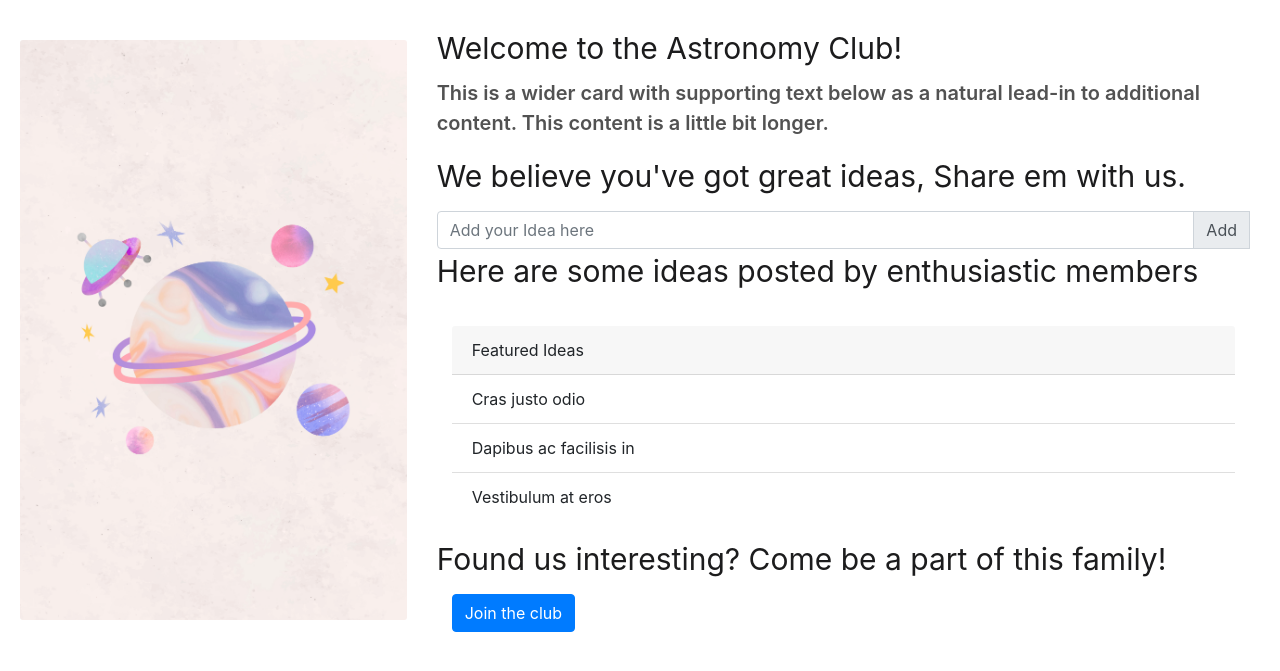
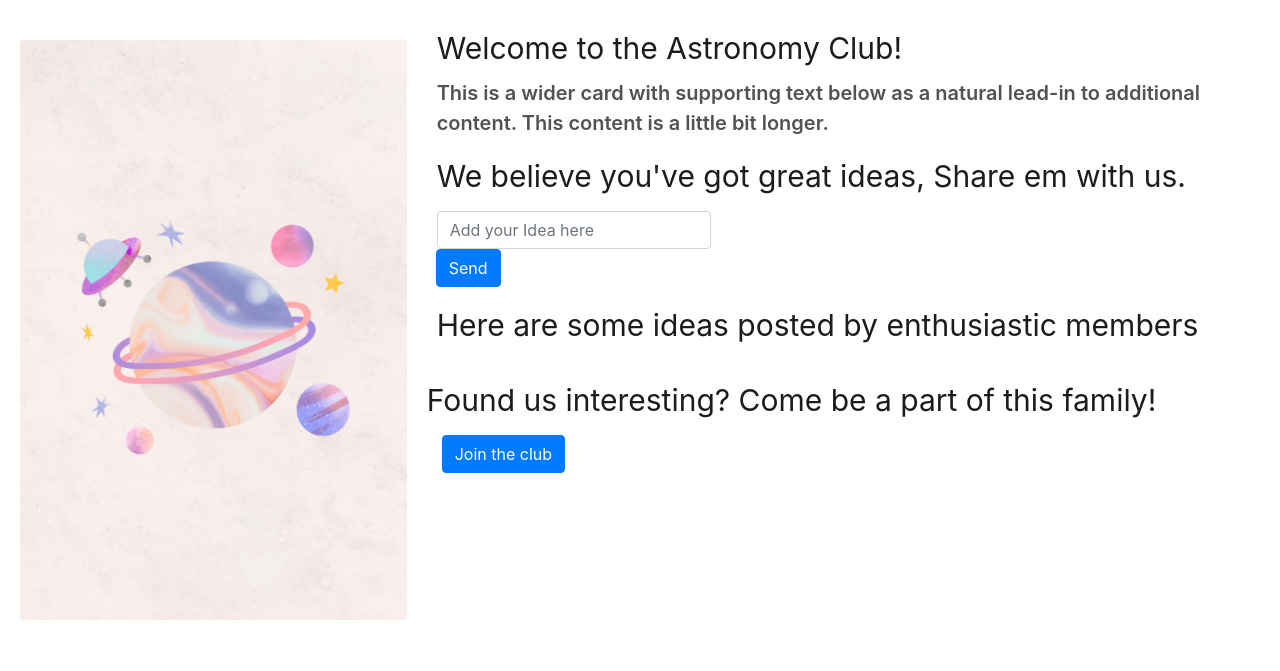
Before and after one commit to sree1532002/codher_hackathon, a PHP site: page /club1.php in a window 1280 px wide. Shown: the part 82-753 px from the top of the page. Run offline with PHP 8.4, Linux system fonts and the light colour scheme; the visitor is signed in with stand-in values (Sample User, id 1); tables that the repository leaves empty or names only in its code hold one stand-in row (values such as "Sample post"); some libraries are stand-ins or nearby versions.

Commit message:
idea impl

```diff
--- a/club1.php
+++ b/club1.php
@@ -1,3 +1,10 @@
+<?php
+session_start();
+include 'db.php';
+$uname = $_SESSION['uname'];
+$sql = "SELECT idea FROM club1 WHERE uname = '$uname'";
+$result = mysqli_query($con,$sql);
+?>
 <!doctype html>
 <html lang="en">
   <head>
@@ -57,24 +64,28 @@
             <div class = "card-title">We believe you've got great ideas, Share em with us.</div>
           </div>
           <div class="input-group mb-3">
-            <input type="text" class="form-control" placeholder="Add your Idea here" aria-label="Recipient's idea" aria-describedby="basic-addon2">
+          <form action = "addidea.php" method = "post">
+            <input type="text" class="form-control" name = 'idea' placeholder="Add your Idea here" aria-label="Recipient's idea" aria-describedby="basic-addon2">
             <div class="input-group-append">
-            <span class="input-group-text" id="basic-addon2">Add</span>
+                <input type = "hidden" name = "uname" value ="<?php echo $uname;?>">
+                <input type = "hidden" name = "clubno" value ="1">
+                <td><button type="submit" class="btn btn-primary" name = "addidea">Send</button></td>
+          </form>
+            </div>
           </div>
           <div class = "card-title">Here are some ideas posted by enthusiastic members</div>
           <div class="card container-fluid">
-            <div class="card-header">
-                Featured Ideas
-              </div>
               <ul class="list-group list-group-flush">
-                <li class  ="list-group-item">Cras justo odio</li>
-                <li class="list-group-item">Dapibus ac facilisis in</li>
-                <li class="list-group-item">Vestibulum at eros</li>
+              <?php
+                while($row = mysqli_fetch_assoc($result)){
+              ?>
+                <li class  ="list-group-item"><?php echo $row['idea'];?></li>
+               <?php } ?>
               </ul>
             </div>
           </div>
           <div class = "card-title">Found us interesting? Come be a part of this family!</div>
-          <div class = "logbtn col-md-12"><button type="submit" class="btn btn-primary" name = "login">Join the club</button></div>
+          <a href = ''><div class = "logbtn col-md-12"><button type="submit" class="btn btn-primary" name = "login">Join the club</button></div></a>
         </div>
       </div>
 
```
Also changed, not shown: addidea.php (added, +28 -0 lines).
